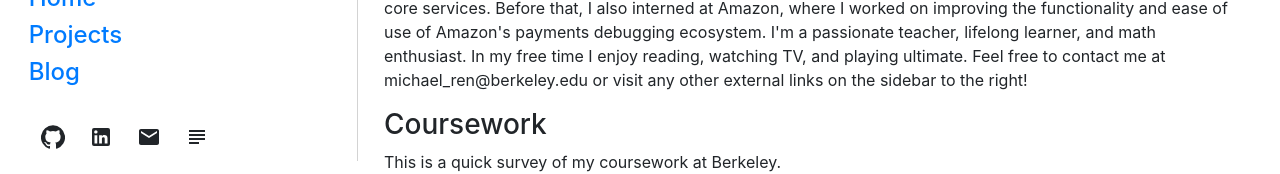
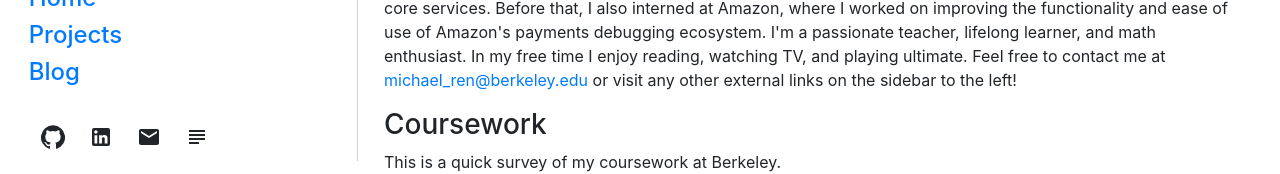
Before and after one commit to MichaelRenMR/MichaelRenMR.github.io, a React (Create React App) app: page /home in a window 1280 px wide. Shown: the part 454-628 px from the top of the page. Built offline with nearby package versions, Linux system fonts and the light colour scheme.

Commit message:
Fix typos

```diff
--- a/src/Components/Home/Home.js
+++ b/src/Components/Home/Home.js
@@ -21,8 +21,8 @@ export default function Home() {
           I'm Michael Ren, an Electrical Engineering and Computer Sciences major at UC Berkeley. This past summer, I was a software engineering intern at Citadel, where I worked on improving the reliability and scalability of multiple core services.
           Before that, I also interned at Amazon, where I worked on improving the functionality and ease of use of Amazon's
           payments debugging ecosystem. I'm a passionate teacher, lifelong learner, and math enthusiast. In my free time I enjoy reading,
-          watching TV, and playing ultimate. Feel free to contact me at <a>michael_ren@berkeley.edu</a> or visit any other external
-          links on the sidebar to the right!
+          watching TV, and playing ultimate. Feel free to contact me at <a href="mailto:michael_ren@berkeley.edu">michael_ren@berkeley.edu</a> or visit any other external
+          links on the sidebar to the left!
         </p>
         <div className="sections">
           <div className="coursework">
```
